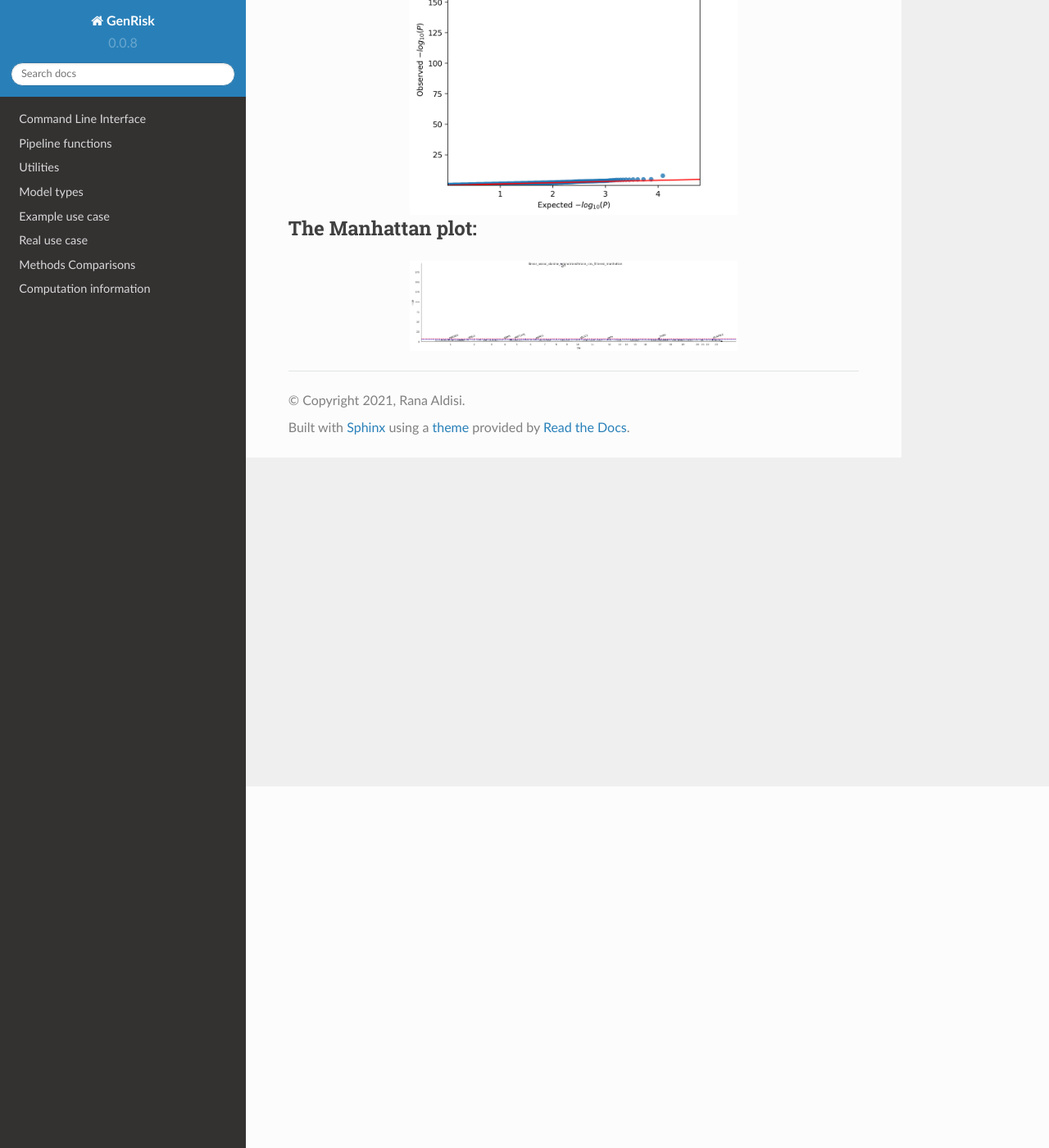
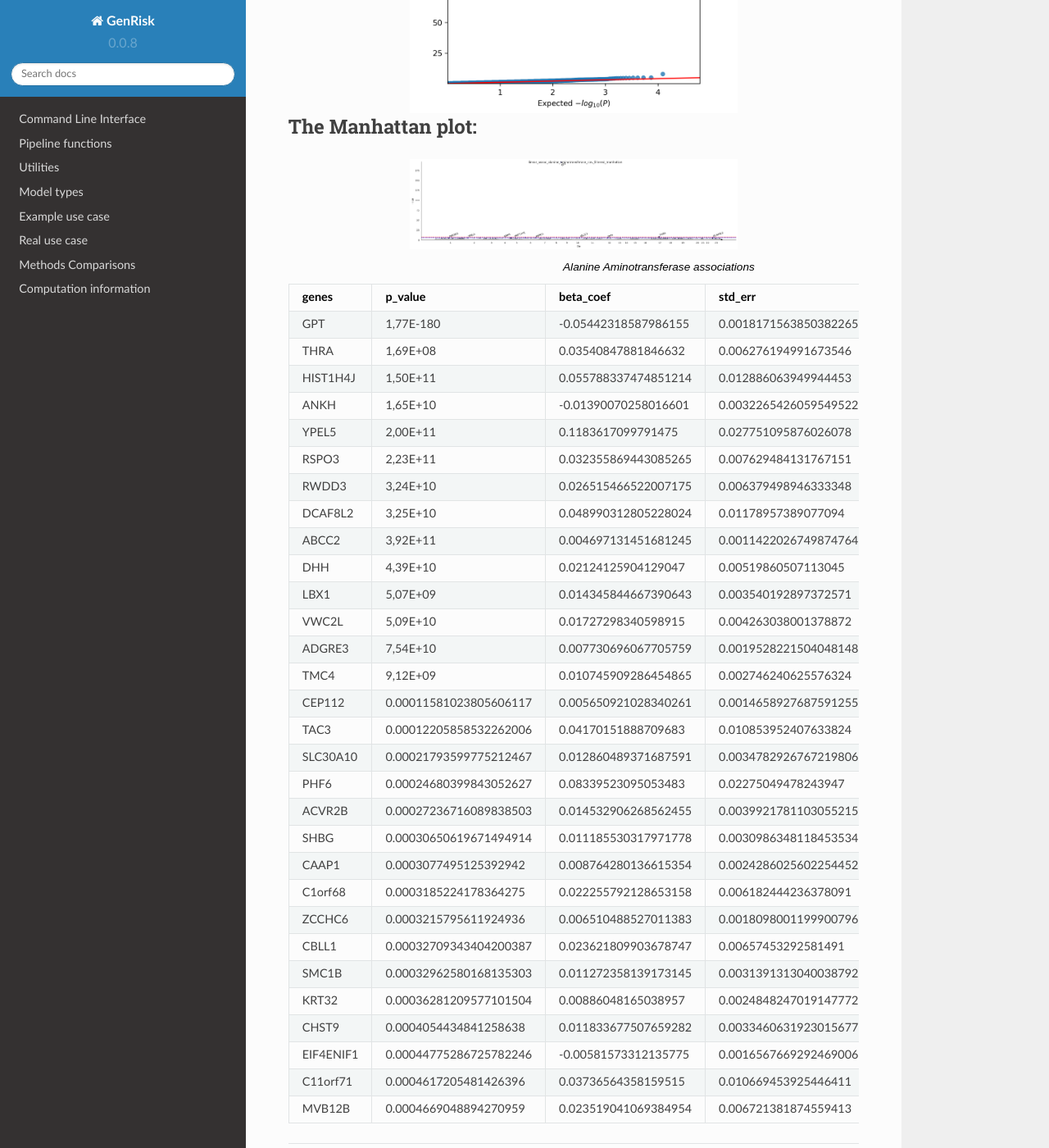
Before and after one commit to AldisiRana/GenRisk, a Sphinx documentation site: the page built from docs/source/alanine_aminotransferase.rst, in a window 1280 px wide and 1400 px high, scrolled down 441 px. Shown: the whole window at 82% size. Built offline with Sphinx 7.4.7 and the Read the Docs theme 2.0.0, drawn with Linux system fonts in a browser that asks for light colours.

Commit message:
Update alanine_aminotransferase.rst

```diff
--- a/docs/source/alanine_aminotransferase.rst
+++ b/docs/source/alanine_aminotransferase.rst
@@ -19,3 +14,39 @@ The Manhattan plot:
 .. image:: ../association_results/linear_assoc_alanine_aminotransferase_cov_filtered_manhattan.png
     :width: 400
     :align: center
+
+.. csv-table:: Alanine Aminotransferase associations
+   :delim: ;
+   :header-rows: 1
+
+   genes;p_value;beta_coef;std_err;fdr_bh_adj_pval
+   GPT;1,77E-180;-0.05442318587986155;0.0018171563850382265;3,28E-178
+   THRA;1,69E+08;0.03540847881846632;0.006276194991673546;0.00015650150581636955
+   HIST1H4J;1,50E+11;0.055788337474851214;0.012886063949944453;0.06889346728252056
+   ANKH;1,65E+10;-0.01390070258016601;0.0032265426059549522;0.06889346728252056
+   YPEL5;2,00E+11;0.1183617099791475;0.027751095876026078;0.06889346728252056
+   RSPO3;2,23E+11;0.032355869443085265;0.007629484131767151;0.06889346728252056
+   RWDD3;3,24E+10;0.026515466522007175;0.006379498946333348;0.07536387840813479
+   DCAF8L2;3,25E+10;0.048990312805228024;0.01178957389077094;0.07536387840813479
+   ABCC2;3,92E+11;0.004697131451681245;0.0011422026749874764;0.07863285572857773
+   DHH;4,39E+10;0.02124125904129047;0.00519860507113045;0.07863285572857773
+   LBX1;5,07E+09;0.014345844667390643;0.003540192897372571;0.07863285572857773
+   VWC2L;5,09E+10;0.01727298340598915;0.004263038001378872;0.07863285572857773
+   ADGRE3;7,54E+10;0.007730696067705759;0.0019528221504048148;0.10760352119272137
+   TMC4;9,12E+09;0.010745909286454865;0.002746240625576324;0.12090017668455923
+   CEP112;0.00011581023805606117;0.005650921028340261;0.0014658927687591255;0.14155744432790862
+   TAC3;0.00012205858532262006;0.04170151888709683;0.010853952407633824;0.14155744432790862
+   SLC30A10;0.00021793599775212467;0.012860489371687591;0.0034782926767219806;0.2378835514287309
+   PHF6;0.00024680399843052627;0.08339523095053483;0.02275049478243947;0.24466145503996747
+   ACVR2B;0.00027236716089838503;0.014532906268562455;0.0039921781103055215;0.24466145503996747
+   SHBG;0.00030650619671494914;0.011185530317971778;0.0030986348118453534;0.24466145503996747
+   CAAP1;0.0003077495125392942;0.008764280136615354;0.0024286025602254452;0.24466145503996747
+   C1orf68;0.0003185224178364275;0.022255792128653158;0.006182444236378091;0.24466145503996747
+   ZCCHC6;0.0003215795611924936;0.006510488527011383;0.0018098001199900796;0.24466145503996747
+   CBLL1;0.00032709343404200387;0.023621809903678747;0.00657453292581491;0.24466145503996747
+   SMC1B;0.00032962580168135303;0.011272358139173145;0.0031391313040038792;0.24466145503996747
+   KRT32;0.00036281209577101504;0.00886048165038957;0.0024848247019147772;0.2589362018894983
+   CHST9;0.0004054434841258638;0.011833677507659282;0.0033460631923015677;0.2786447885718344
+   EIF4ENIF1;0.00044775286725782246;-0.00581573312135775;0.0016567669292469006;0.2887962376069731
+   C11orf71;0.0004617205481426396;0.03736564358159515;0.010669453925446411;0.2887962376069731
+   MVB12B;0.0004669048894270959;0.023519041069384954;0.006721381874559413;0.2887962376069731
```
Also changed, not shown: other parts of docs/source/alanine_aminotransferase.rst (+0 -5 lines).
